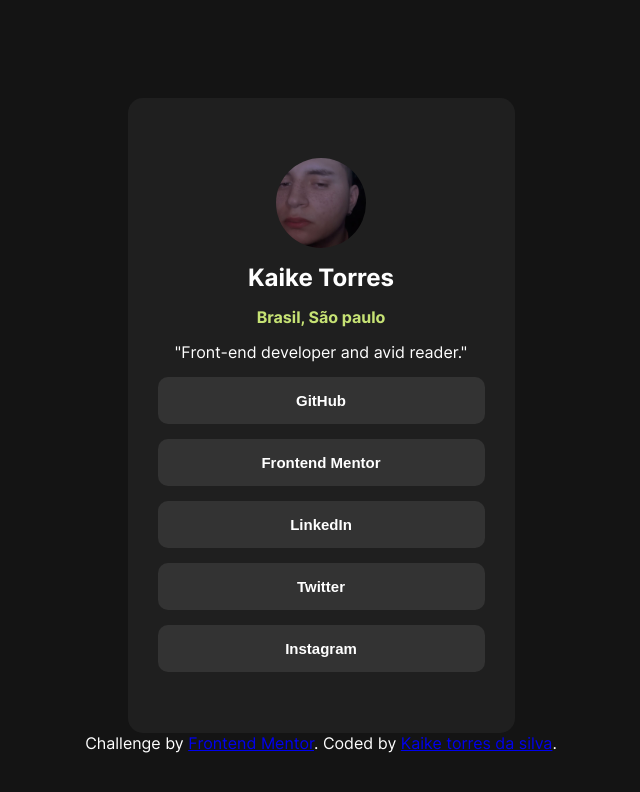
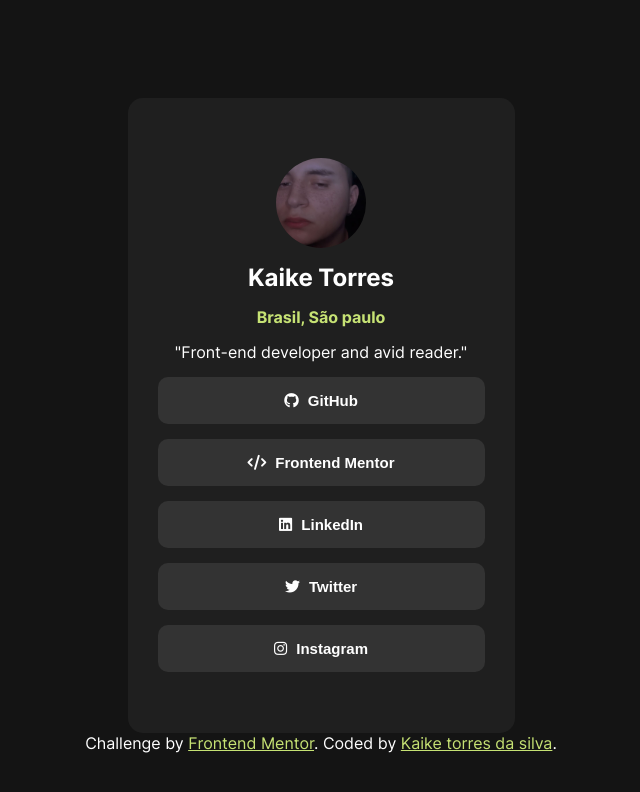
Before and after one commit to kaiketorres/Social-links-profile, a plain HTML site: page index.html in a window 1280 px wide. Shown: the whole page, without its empty margins (319-959 px from the left). Drawn offline with Linux system fonts and the light colour scheme.

Commit message:
Adicionei icons para casa rede social e adicionei um hover nos botoês

```diff
--- a/index.html
+++ b/index.html
@@ -7,6 +7,8 @@
   <link rel="icon" type="image/png" sizes="32x32" href="./assets/images/favicon-32x32.png">
 
   <title>Frontend Mentor | Social links profile</title>
+
+  <script src="https://kit.fontawesome.com/fe44525d26.js" crossorigin="anonymous"></script>
 
   <link rel="shortcut icon" href="assets/images/favicon-32x32.png" type="image/x-icon">
 
@@ -23,11 +25,11 @@
       <h2>Kaike Torres</h2>
       <p class="city">Brasil, São paulo</p>
       <p>"Front-end developer and avid reader."</p>
-      <button><a target="_blank" href="https://github.com/kaiketorres">GitHub</a></button>
-      <button><a target="_blank" href="https://www.frontendmentor.io/profile/kaiketorres">Frontend Mentor</a></button>
-      <button><a target="_blank" href="https://www.linkedin.com/in/kaike-torres-da-silva-50176323b/?originalSubdomain=br">LinkedIn</a></button>
-      <button><a target="_blank" href="https://twitter.com/KaikeTorres122">Twitter</a></button>
-      <button><a target="_blank" href="https://www.instagram.com/k4ike.torres/">Instagram</a></button>
+      <button><a target="_blank" href="https://github.com/kaiketorres"> <i class="fa-brands fa-github"></i>        GitHub</a></button>
+      <button><a target="_blank" href="https://www.frontendmentor.io/profile/kaiketorres"> <i class="fa-solid fa-code"></i> Frontend Mentor</a></button>
+      <button><a target="_blank" href="https://www.linkedin.com/in/kaike-torres-da-silva-50176323b/?originalSubdomain=br">  <i class="fa-brands fa-linkedin"></i> LinkedIn</a></button>
+      <button><a target="_blank" href="https://twitter.com/KaikeTorres122"> <i class="fa-brands fa-twitter"></i> Twitter</a></button>
+      <button><a target="_blank" href="https://www.instagram.com/k4ike.torres/"> <i class="fa-brands fa-instagram"></i> Instagram</a></button>
     </div>
 
     <div class="attribution">
--- a/style.css
+++ b/style.css
@@ -13,6 +13,10 @@
     margin: 25px;
     font-family: 'Inter';
     color: white;
+}
+
+body a{
+    color: #C6E274;
 }
 
 .photo{
@@ -58,7 +62,13 @@
     border: none;
     padding: 15px;
     margin-top: 15px;
+    transition: background-color 0.3s ease;
     background-color: #333333;
+}
+
+button:hover{
+    background-color: #768646;
+
 }
 
 .conf_main a{
@@ -67,3 +77,7 @@
     font-size: 15px;
     text-decoration: none;
 }
+
+i{
+    padding-right: 5px;
+}
```
